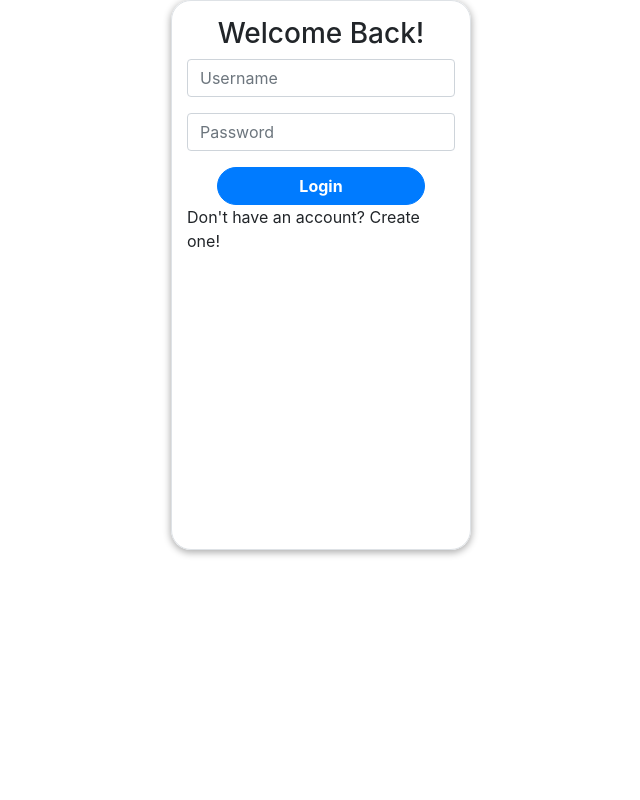
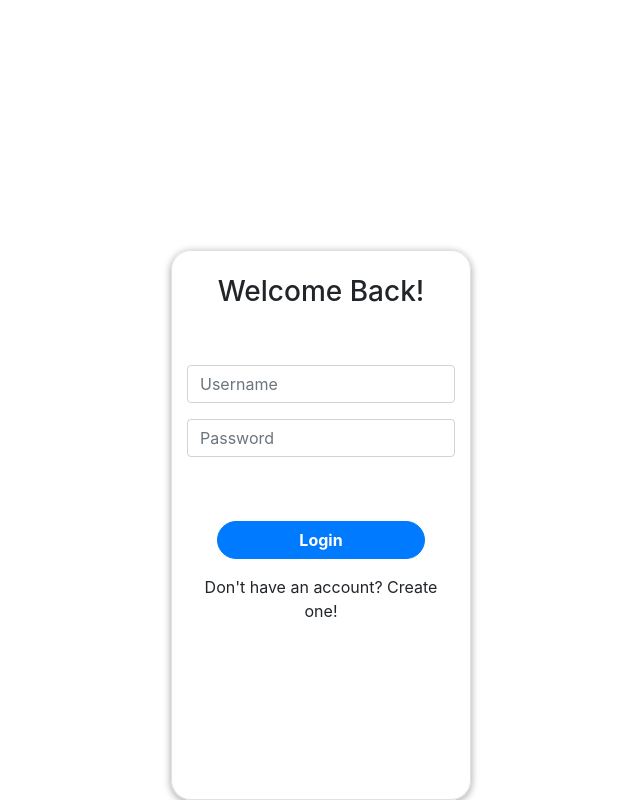
Before and after one commit to Jonathan204/SyncStream, a React (Create React App) app in the folder client/: page / in a window 1280 px wide. Shown: the whole page, without its empty margins (319-959 px from the left). Built offline with nearby package versions, Linux system fonts and the light colour scheme.

Commit message:
Gave account elements better placement
login/register elements are now actually structured in a decent way, opposed to being randomly thrown in

```diff
--- a/client/src/components/Account/Account.js
+++ b/client/src/components/Account/Account.js
@@ -1,7 +1,7 @@
 import { useState } from 'react';
 
 import Login from './Login.js';
-import { Container, Row, Col } from 'react-bootstrap';
+import { Container } from 'react-bootstrap';
 import { AccountContext } from './AccountContext.js';
 import Register from './Register.js';
 
@@ -23,7 +23,8 @@ const Account = () => {
         flexDirection: 'column',
         alignItems: 'center',
         borderRadius: 20,
-        boxShadow: '0 2px 7px 1px rgba(0, 0, 0, 0.3)'
+        boxShadow: '0 2px 7px 1px rgba(0, 0, 0, 0.3)',
+        marginTop: '250px'
       };
 
     const contextValue = {switchToSignup, switchToSignin};
--- a/client/src/components/Account/Login.js
+++ b/client/src/components/Account/Login.js
@@ -21,9 +21,9 @@ const Login = () => {
     }
 
     return (
-        <Container>
-            <Row className='mt-3' style={{textAlign:'center'}}><Col><h3>Welcome Back!</h3></Col></Row>
-                <Form noValidate validated={validated} onSubmit={handleSubmit}>
+        <Container class='account-height'>
+            <Row className='mt-4' style={{textAlign:'center'}}><Col><h3>Welcome Back!</h3></Col></Row>
+                <Form className='mt-5' noValidate validated={validated} onSubmit={handleSubmit}>
                     <Row className="flex-column">
                         <Form.Group conrolId="username">
                             <Form.Control required type="text" placeholder="Username"/>
@@ -40,12 +40,12 @@ const Login = () => {
                             </Form.Control.Feedback>
                         </Form.Group>
                     </Row>
-                    <Row>
+                    <Row className='mt-5'>
                         <Button style={{width:'100%', borderRadius:'25px', marginLeft:'30px', marginRight: '30px', fontWeight:'bold'}} variant="primary" type="submit">
                             Login
                         </Button>
                     </Row>
-                    <Row className='flex-column'>
+                    <Row className='flex-column mt-3' style={{textAlign: 'center'}}>
                         <p class='underline-on-hover' onClick={switchToSignup}>
                             Don't have an account? Create one!
                         </p>
--- a/client/src/components/Account/Register.js
+++ b/client/src/components/Account/Register.js
@@ -21,9 +21,9 @@ const Register = () => {
     }
 
     return (
-        <Container>
-            <Row className='mt-3' style={{textAlign:'center'}}><Col><h3>Please Sign Up!</h3></Col></Row>
-            <Form noValidate validated={validated} onSubmit={handleSubmit}>
+        <Container class='account-height'>
+            <Row className='mt-4' style={{textAlign:'center'}}><Col><h3>Please Sign Up!</h3></Col></Row>
+            <Form className='mt-5' noValidate validated={validated} onSubmit={handleSubmit}>
                 <Row className="flex-column">
                     <Form.Group conrolId="email">
                         <Form.Control type="email" placeholder="Email" required/>
@@ -53,12 +53,12 @@ const Register = () => {
                         <Form.Control required type="password" placeholder="Confirm Password" />
                     </Form.Group>
                 </Row>
-                <Row>
+                <Row className='mt-5'>
                     <Button style={{width:'100%', borderRadius:'25px', marginLeft:'30px', marginRight: '30px', fontWeight:'bold'}} variant="primary" type="submit">
                         Register
                     </Button>
                 </Row>
-                <Row>
+                <Row className='flex-column mt-3' style={{textAlign: 'center'}}>
                     <p class='underline-on-hover' onClick={switchToSignin}>
                         Already have an account? Login!
                     </p>
--- a/client/src/components/Account/styles.css
+++ b/client/src/components/Account/styles.css
@@ -2,3 +2,7 @@
     text-decoration: underline;
     cursor: pointer;
 }
+
+.account-height {
+    height: 550px;
+}
```
